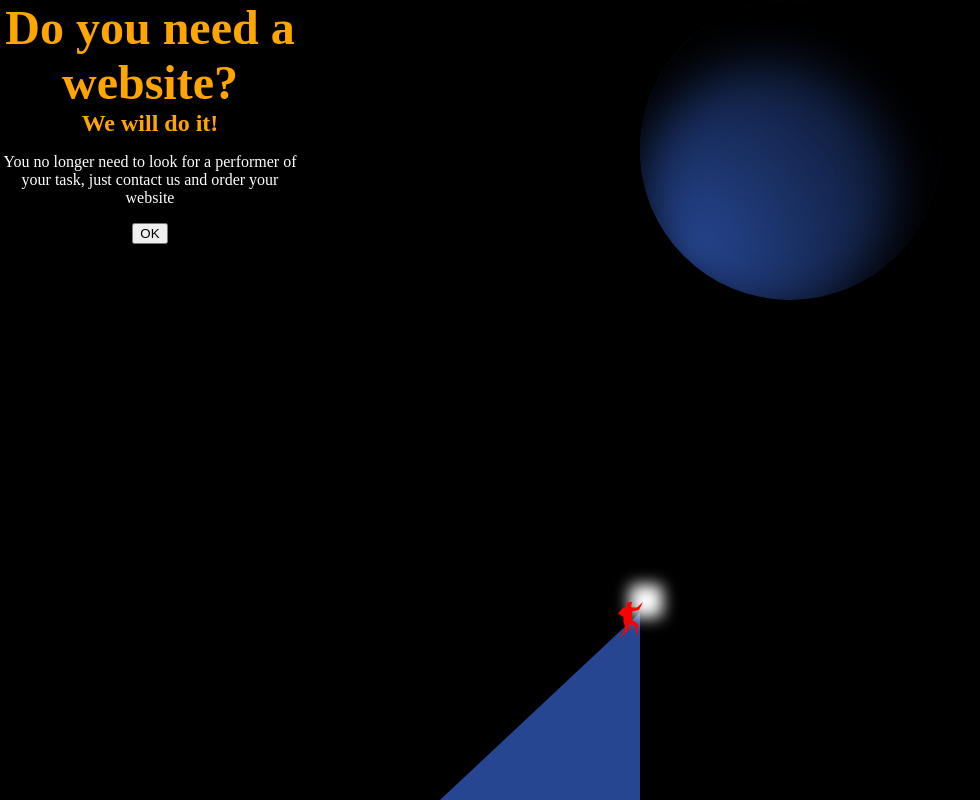
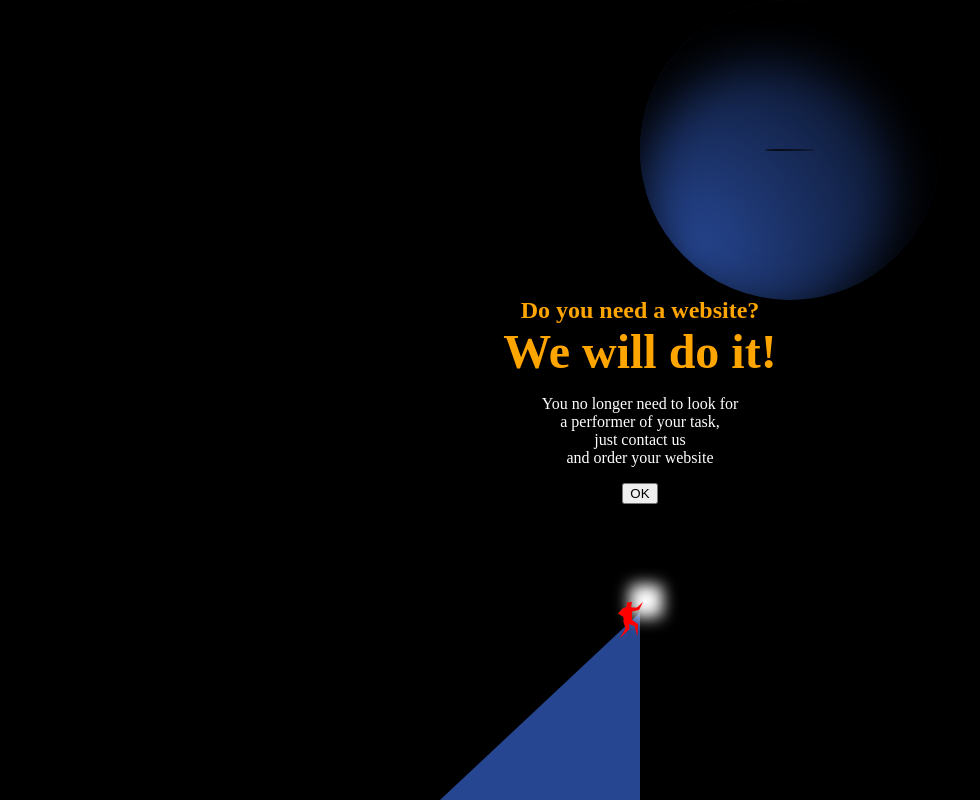
Before and after one commit to deadhard90/IO, a plain HTML site: page index.html in a window 1280 px wide. Shown: the whole page, without its empty margins (0-980 px from the left). Drawn offline with Linux system fonts and the light colour scheme.

Commit message:
Add files via upload

```diff
--- a/css/general.css
+++ b/css/general.css
@@ -1,7 +1,6 @@
 body {
 	margin: 0px;
 	padding: 0px;
-	height: 100vh;
 }
 
 .content {
@@ -19,6 +18,7 @@ body {
 	width: 50vw;
 	height: 100vh;
 	isolation: isolate;
+	overflow: hidden;
 }
 
 .dark {
@@ -40,7 +40,26 @@ body {
 	-webkit-box-shadow: 0px 10px 13px -7px #000000, inset -20px 39px 50px 21px #000000;
 	box-shadow: 0px 10px 13px -7px #000000, inset -20px 39px 50px 21px #000000;
 	animation: fly 2s infinite;
+	display: flex;
+	flex-direction: column;
+	justify-content: center;
+	align-items: center;
+	overflow: hidden;
 }
+	#eye {
+		position: relative;
+		width: 50px;
+		height: 2px;
+		border-radius: 50%;
+		background: radial-gradient(circle at 50px 50px, #264691, #000);
+		transition: 3s;
+	}
+
+	#eye::after {
+		width: 30px;
+		height: 30px;
+		background-color: green;
+	}
 
 .bland {
 	mix-blend-mode: screen;
@@ -53,7 +72,7 @@ body {
 }
 
 	.rock {
-		position: fixed;
+		position: absolute;
 		bottom: 0px;
 		left: calc(50% - 200px);
 		width: 200px;
@@ -82,7 +101,7 @@ body {
 		height: 50px;
 		background-color: red;
 		clip-path: polygon(54% 0%, 44% 1%, 43% 10%, 35% 13%, 26% 23%, 37% 30%, 37% 40%, 41% 53%, 29% 73%, 49% 54%, 48% 44%, 59% 48%, 65% 69%, 66% 44%, 54% 36%, 54% 19%, 68% 16%, 76% 0%, 64% 11%, 55% 11%, 52% 10%);
-		animation: run 2s linear;
+		animation: run 2.2s linear;
 	}
 
 	@keyframes run {
@@ -131,6 +150,8 @@ body {
 .baner {
 	width: 300px;
 	text-align: center;
+	position: fixed;
+	z-index: 2;
 }
 
 .baner h1 {
--- a/index.html
+++ b/index.html
@@ -2,12 +2,14 @@
 <html>
 <head>
 	<meta charset="utf-8">
+	<meta name="viewport" content="width=device-width, initial-scale=1.0">
 	<title>IO</title>
 		<!--<script src="js/dragbleIO.js" defer></script>-->
 		<!--<script src="js/loading.js" defer></script>-->
 		<!--<script src="js/overIO.js" defer></script>-->
 		<!--<script src="js/flyIO.js" defer></script>-->
 		<!--<script src="js/menuIO.js" defer></script>-->
+		<script src="js/randomEye.js" defer></script>
 	<style type="text/css">
 		@import url(css/general.css);
 	</style>
@@ -26,15 +28,19 @@
 				</div>
 			</div>
 			<div class="bland dark"></div>
-			<article class="baner">
-				<h1>Do you need a website?</h1>
-				<h2>We will do it!</h2>
-				<p>You no longer need to look for a performer of your task, just contact us and order your website</p>
-				<button>OK</button>
-			</article>
 		</section>
 		<section class="overlay">
-			<div id="IO"></div>
+			<div id="IO">
+				<div id="eye">
+					<span class="eye"></span>
+				</div>
+			</div>
+		</section>
+		<section class="baner">
+		    <h2>Do you need a website?</h2>
+			<h1>We will do it!</h1>
+			<p>You no longer need to look for<br> a performer of your task,<br> just contact us<br> and order your website</p>
+			<button id="OK">OK</button>
 		</section>
 	</main>
 </body>
--- /dev/null
+++ b/js/randomEye.js
@@ -0,0 +1,20 @@
+
+document.getElementById("OK").onclick = function  makeNewPosition(){
+  var eye = document.getElementById('eye');
+  eye.style.height = "50px";
+
+setInterval (function randomPositionEye(){
+  var rand1 = Math.floor(Math.random() * 15);
+  var rand2 = Math.floor(Math.random() * 50);
+  var IO = document.getElementById('IO');
+
+  if(rand1 >= IO.clientWidth){
+    rand1 = IO.clientWidth
+  }
+  if(rand2 >= IO.clientHeight){
+    rand2 = IO.clientHeight
+  }
+  eye.style.right = rand1 + 'px';
+  eye.style.top = rand2 + 'px';
+},2000)
+}
```
